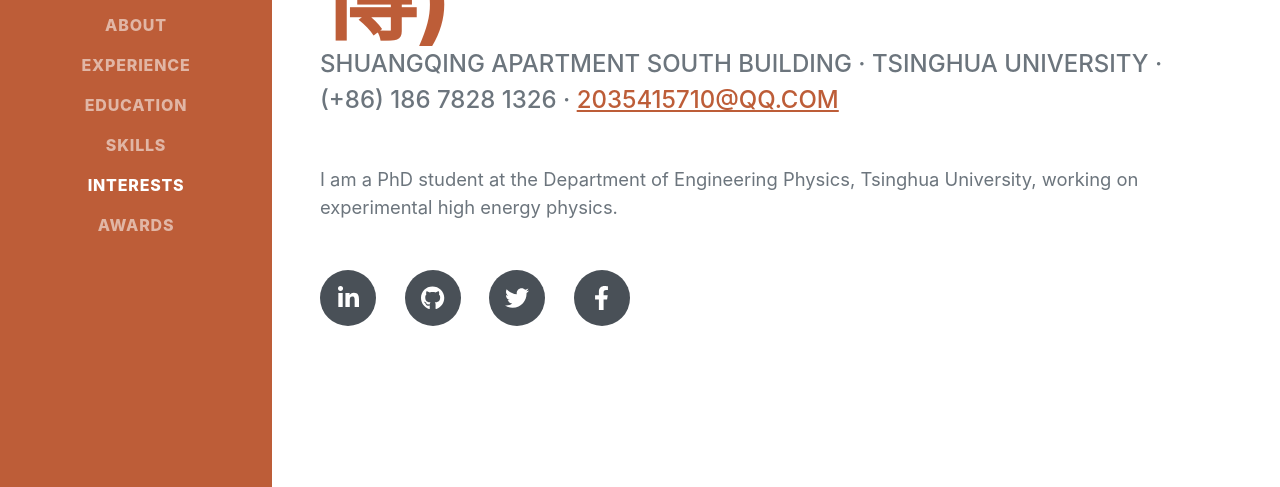
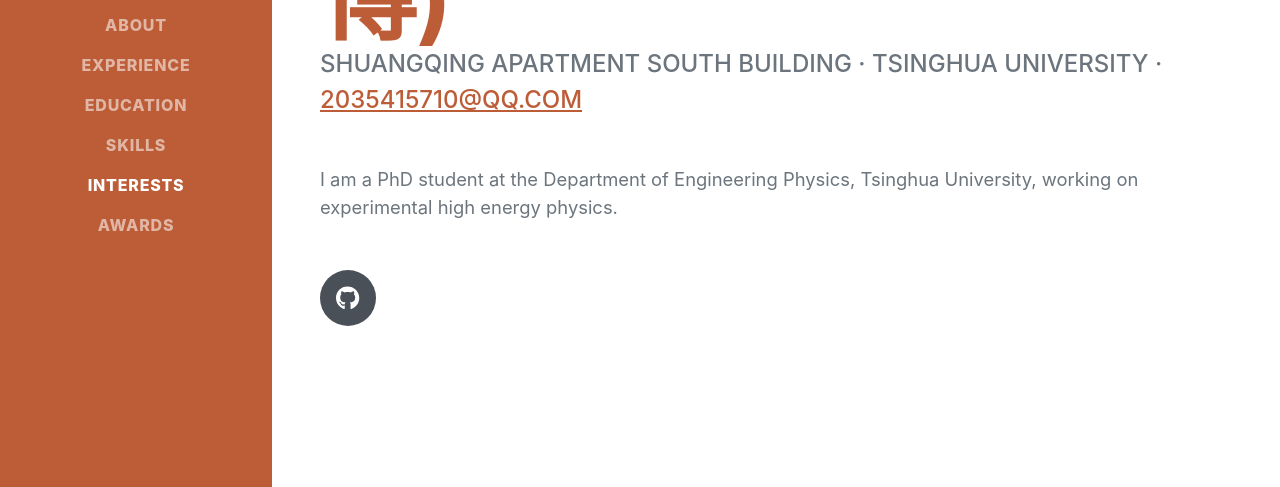
Before and after one commit to chuyanbo/chuyanbo.github.io, a plain HTML site: page index.html in a window 1280 px wide. Shown: the part 310-797 px from the top of the page. Drawn offline with nearby package versions, Linux system fonts and the light colour scheme; a web font is replaced by a local one.

Commit message:
update index

```diff
--- a/index.html
+++ b/index.html
@@ -44,15 +44,15 @@
                         <span class="text-primary">(褚衍博)</span>
                     </h1>
                     <div class="subheading mb-5">
-                        Shuangqing Apartment south building · Tsinghua University · (+86) 186 7828 1326 ·
+                        Shuangqing Apartment south building · Tsinghua University ·
                         <a href="mailto:name@email.com">2035415710@qq.com</a>
                     </div>
                     <p class="lead mb-5">I am a PhD student at the Department of Engineering Physics, Tsinghua University, working on experimental high energy physics. </p>
                     <div class="social-icons">
-                        <a class="social-icon" href="#!"><i class="fab fa-linkedin-in"></i></a>
-                        <a class="social-icon" href="#!"><i class="fab fa-github"></i></a>
-                        <a class="social-icon" href="#!"><i class="fab fa-twitter"></i></a>
-                        <a class="social-icon" href="#!"><i class="fab fa-facebook-f"></i></a>
+                        <!-- <a class="social-icon" href="#!"><i class="fab fa-linkedin-in"></i></a> -->
+                        <a class="social-icon" href="https://github.com/chuyanbo"><i class="fab fa-github"></i></a>
+                        <!-- <a class="social-icon" href="#!"><i class="fab fa-twitter"></i></a>
+                        <a class="social-icon" href="#!"><i class="fab fa-facebook-f"></i></a> -->
                     </div>
                 </div>
             </section>
```
